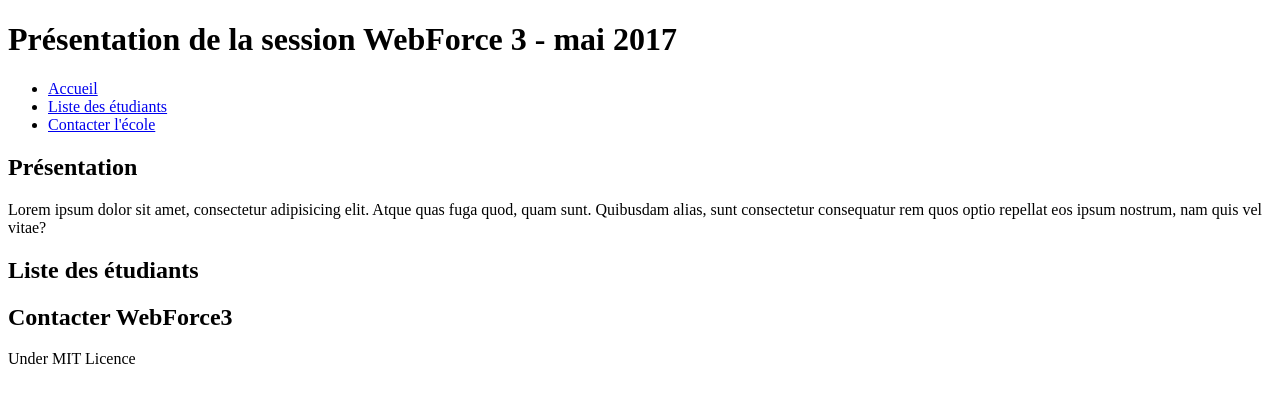
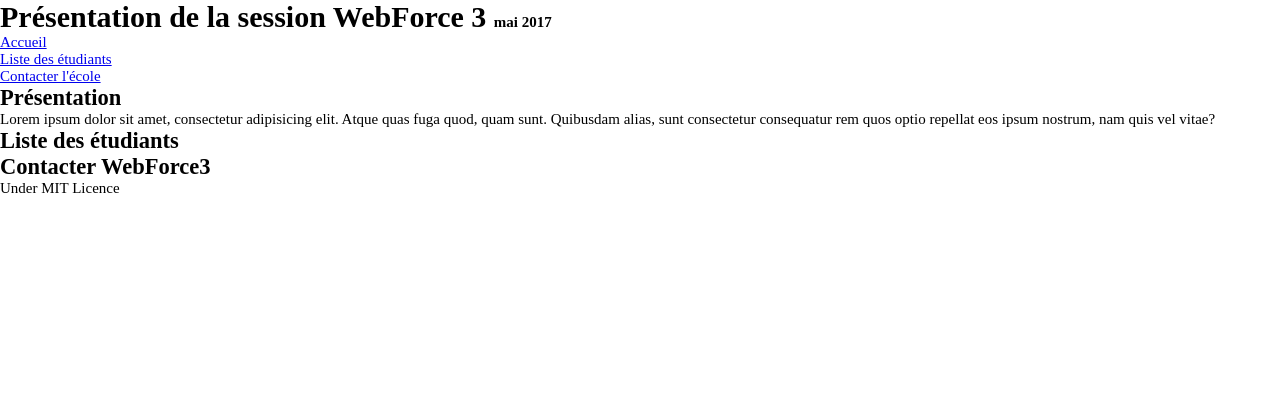
Before and after one commit to 4lex4ndre-F/WF3Github, a plain HTML site: page index.html in a window 1280 px wide. Drawn offline with Linux system fonts and the light colour scheme.

Commit message:
ajout du css

```diff
--- /dev/null
+++ b/css/style.css
@@ -0,0 +1,28 @@
+/*
+reset
+*/
+
+*{
+    margin: 0;
+    padding: 0;
+
+    -webkit-box-sizing: border-box;
+    box-sizing: border-box;
+}
+
+html{
+    /* 16.5: taille d'origine de la font-size | 16.5 * 62.5 / 100 == 10 */
+    font-size: 62.5%; /* 1 rem = 10px -- valeur permettant de modifier les tailles de tout le site*/
+}
+
+body{
+    font-size: 1.5rem;
+}
+
+h1{
+    font-size: 3rem;
+}
+
+h1 span{
+    font-size: .5em; /* em fait référence au h1 */
+}
--- a/index.html
+++ b/index.html
@@ -5,11 +5,12 @@
         <meta name="viewport" content="width=device-width, initial-scale=1.0">
         <meta http-equiv="X-UA-Compatible" content="ie=edge">
         <title>Document</title>
+        <link rel="stylesheet" href="css/style.css">
     </head>
     <body>
         <!-- EMMET (header>h1+nav>ul>li*3>a)+(main>section*3)+(footer>p)  -->
         <header>
-            <h1>Présentation de la session WebForce 3 - mai 2017</h1>
+            <h1>Présentation de la session WebForce 3 <span>mai 2017</span></h1>
             <nav>
                 <ul>
                     <li><a href="#">Accueil</a></li>
```
